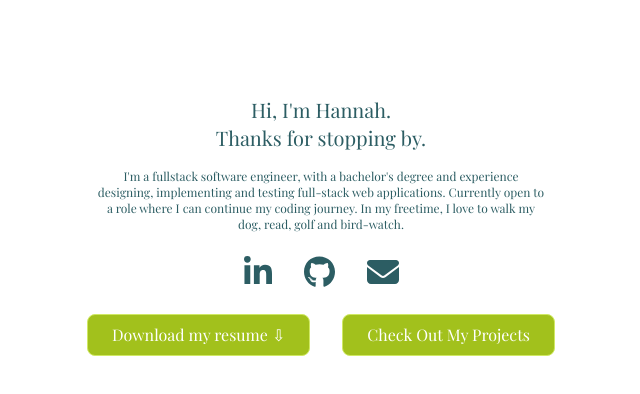
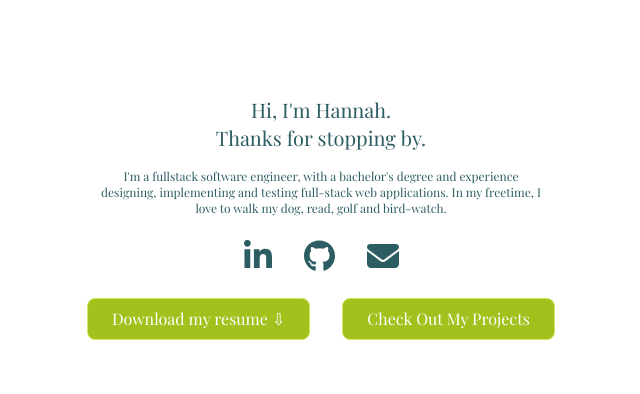
Before and after one commit to hcour97/portfolio-nextjs, a Next.js app: page / in a window 1280 px wide. Shown: the top 394 px of the page, without its empty margins (319-959 px from the left). Built offline with nearby package versions, Linux system fonts and the light colour scheme; a web font is replaced by a local one.

Commit message:
update bio

```diff
--- a/src/app/page.js
+++ b/src/app/page.js
@@ -56,7 +56,6 @@ export default function Home() {
             <h4 className="text-centerfont-jersey text-xs max-w-md overflow-hidden whitespace-no-wrap pt-4">
               I'm a fullstack software engineer, with a bachelor's degree and experience designing,
               implementing and testing full-stack web applications.
-              Currently open to a role where I can continue my coding journey.
               In my freetime, I love to walk my dog, read, golf and bird-watch.
             </h4>
             <br></br>
```
